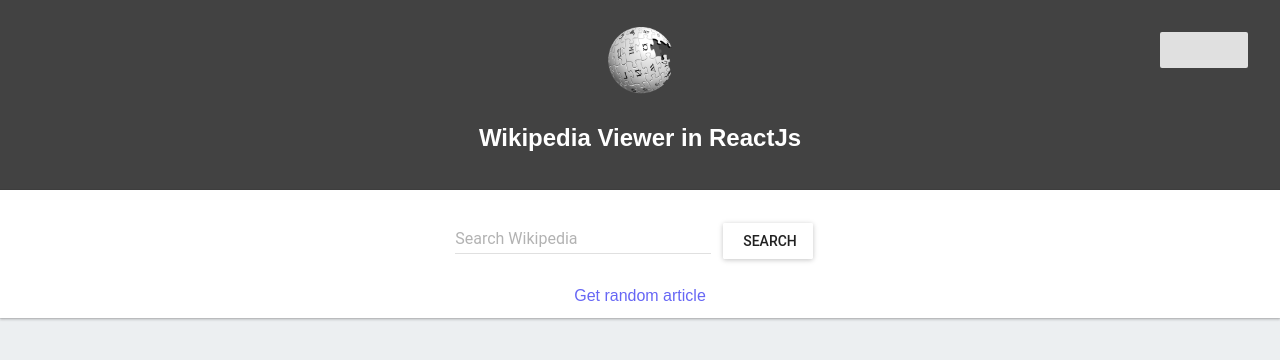
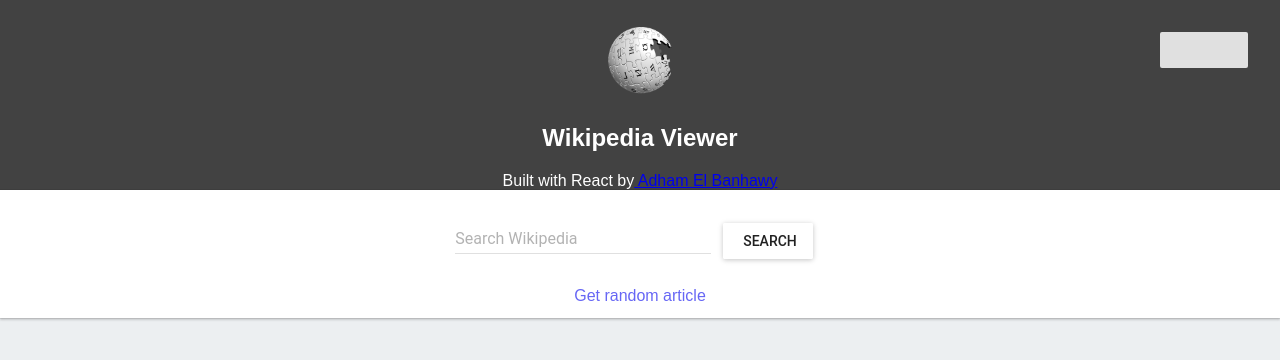
Before and after one commit to Banhawy/Wikipedia-Viewer, a React (Create React App) app: page / in a window 1280 px wide. Shown: the top 360 px of the page. Built offline with nearby package versions, Linux system fonts and the light colour scheme; some icons are missing.

Commit message:
Adde github link

```diff
--- a/src/App.js
+++ b/src/App.js
@@ -12,15 +12,16 @@ const style = {
   margin: 12,
   float: 'right'
 };
-
+const name = " Adham El Banhawy"
 const githubIcon = <FontIcon className="fa fa-github" />;
 const githubButton = <FlatButton
                       backgroundColor={grey300}
                       hoverColor={grey500}
-                      href="https://github.com/callemall/material-ui"
+                      href="https://github.com/Banhawy/Wikipedia-Viewer"
                       target="_blank"
                       icon={githubIcon}
                       style={style}
+                      className="github-button"
                       />
 
 class App extends Component {
@@ -32,7 +33,12 @@ class App extends Component {
         <div className="App-header">
           <img src={wiki_logo} className="App-logo" alt="logo" />
           {githubButton}
-          <h2>Wikipedia Viewer in ReactJs</h2>
+          <h2>Wikipedia Viewer</h2>
+          <p>Built with React by
+              <a href="https://banhawy.github.io/cv/index.html" rel="noopener noreferrer" target="_blank">
+               {name}
+              </a>
+          </p>
         </div>
         <Wiki></Wiki>
       </div>
```
